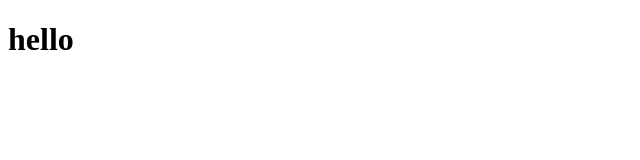
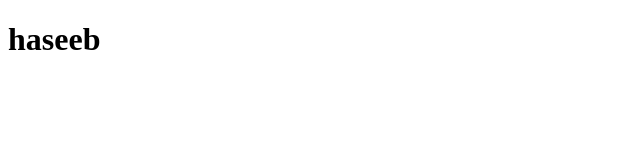
Before and after one commit to haseeb-211/gitCourse_day2, a plain HTML site: page index.html in a window 1280 px wide. Shown: the full height of the page, 0-640 px from the left. Drawn offline with Linux system fonts and the light colour scheme.

Commit message:
Change heading text from 'hello' to 'haseeb'

```diff
--- a/index.html
+++ b/index.html
@@ -6,6 +6,6 @@
     <title>Document</title>
 </head>
 <body>
-    <h1>hello</h1>
+    <h1>haseeb</h1>
 </body>
 </html>
```
